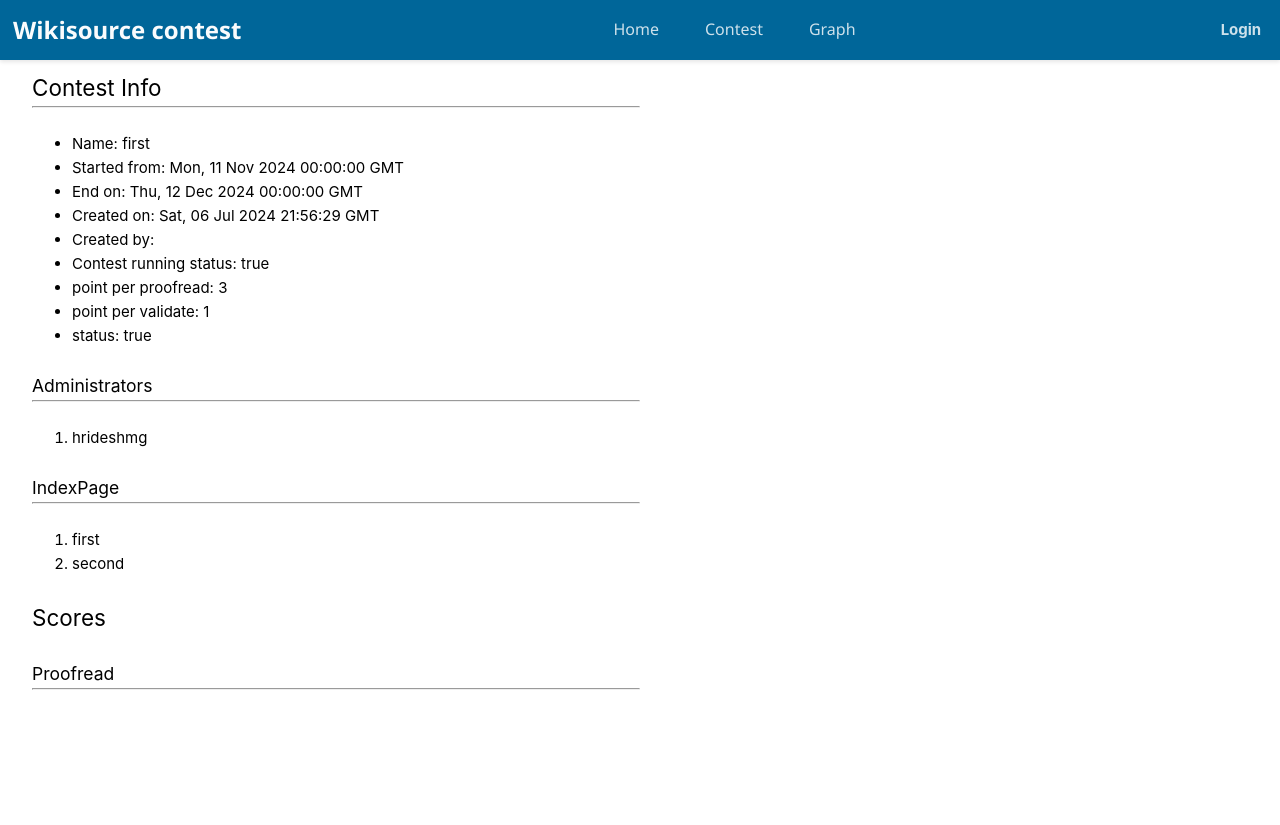
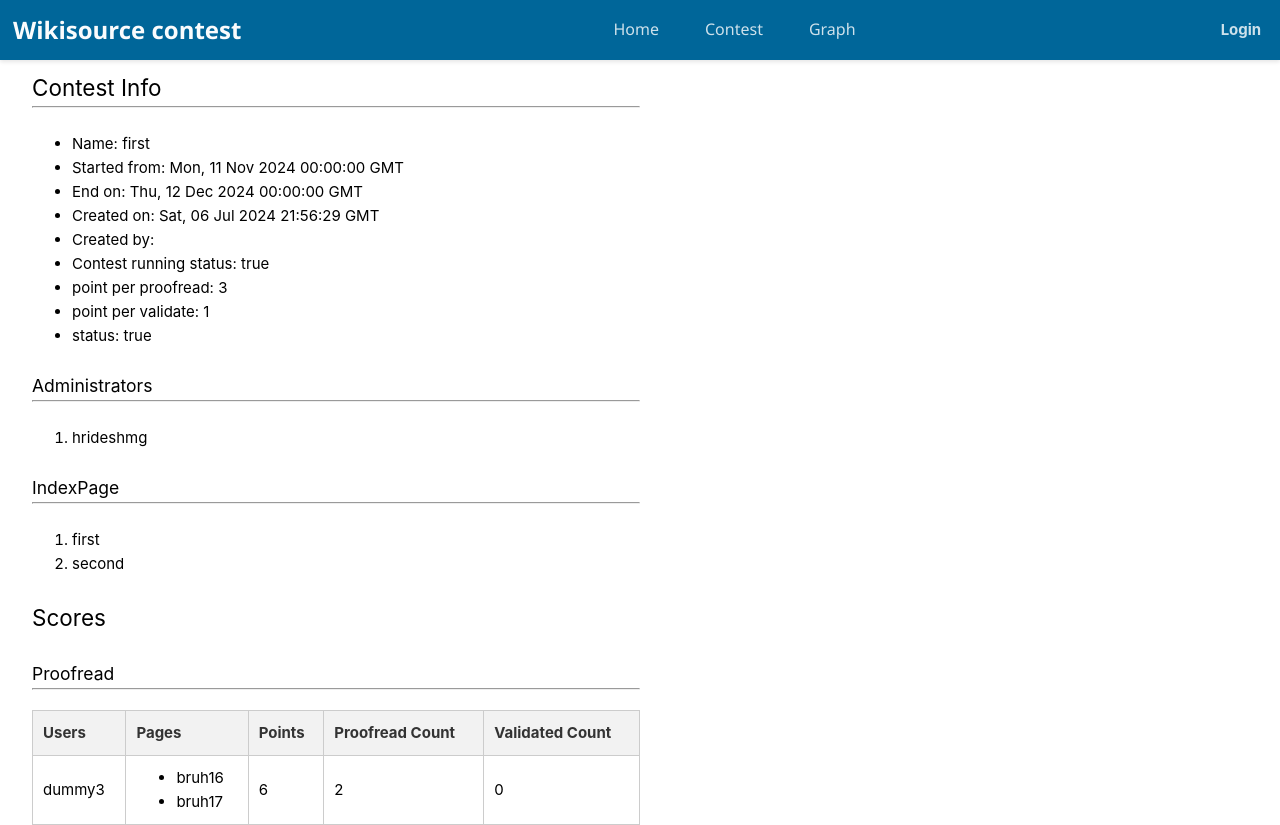
Before and after one commit to indictechcom/wscontest, a Vue app: page /Contestdetails in a window 1280 px wide. Before the commit the page ends 800 px from the top, so only its background shows below. Built offline with nearby package versions, Linux system fonts and the light colour scheme.

Commit message:
Finished details and minor changes to graph component

```diff
--- a/src/components/Contestdetails.vue
+++ b/src/components/Contestdetails.vue
@@ -48,6 +48,37 @@
     <br>
     <h3>Proofread</h3>
     <hr/>
+
+  <table id="proofread">
+  <thead>
+
+    <tr>
+      <th>Users</th>
+      <th>Pages</th>
+      <th>Points</th>
+      <th>Proofread Count</th>
+      <th>Validated Count</th>
+    </tr>
+
+  </thead>
+  <tbody>
+    <tr v-for="(user, index) in users" :key="index">
+          <td>{{ Object.keys(user)[0] }}</td>
+          <td>
+            <ul>
+              <li v-for="(page, pageIndex) in user[Object.keys(user)[0]].pages" :key="pageIndex">
+                {{ page.page_name }}
+              </li>
+            </ul>
+          </td>
+          <td>{{ user[Object.keys(user)[0]].points }}</td>
+          <td>{{ user[Object.keys(user)[0]].proofread_count }}</td>
+          <td>{{ user[Object.keys(user)[0]].validated_count }}</td>
+      </tr>
+
+  </tbody>
+
+</table>
 
 
     </div>
@@ -141,4 +172,37 @@ methods: {
   }
 
 
+  #proofread {
+  width: 100%;
+  border-collapse: collapse;
+  margin-top: 20px;
+}
+
+#proofread th {
+  background-color: #f2f2f2;
+  color: #333;
+  padding: 10px;
+  text-align: left;
+  border: 1px solid #ccc;
+}
+
+#proofread td {
+  padding: 10px;
+  text-align: left;
+  border: 1px solid #ccc;
+}
+
+#proofread thead th {
+  font-weight: bold;
+}
+
+#proofread tbody tr:nth-child(even) {
+  background-color: #f9f9f9;
+}
+
+#proofread tbody tr:hover {
+  background-color: #e0e0e0;
+}
+
+
 </style>
--- a/src/components/Graph.vue
+++ b/src/components/Graph.vue
@@ -181,7 +181,14 @@ export default {
  <template>
     <div class="graph-container">
       <div class="input-container">
-        <input v-model="graphTitle" type="text" placeholder="Enter graph title" />
+
+        <select v-model="selectedField" @change="fetch" class="form-control">
+        <option disabled value="">Select a field</option>
+        <option v-for="(field, index) in dropdownfields" :key="index" :value="field.id">
+          {{ field.name }}
+        </option>
+        </select>
+
         <button @click="fetch">Get Graph</button>
       </div>
       <div class="instr">
@@ -204,13 +211,24 @@ export default {
         xValues: ref([]),
         yValues: ref([]),
         barColors: ref([]),
-        chart: null
+        chart: null,
+        dropdownfields: ref([]),
+        selection: null
       };
     },
 
 
+  async mounted () {
+    await axios.get('')
+    .then(response => {
+      this.dropdownfields = response.data;
+    }
 
-    methods: {
+    )
+
+  },
+
+  methods: {
 
         fetch: async () => {
   try {
@@ -300,6 +318,24 @@ export default {
     max-width: 1000px;
     height: 500px;
   }
+
+
+select.form-control {
+padding: 10px;
+margin-right: 10px;
+border: 1px solid #ccc;
+border-radius: 4px;
+font-size: 16px;
+width: 100%; /* Automatically adjusts width based on content */
+  max-width: 400px;
+background-color: white; /* Background color */
+color: #555; /* Text color */
+}
+
+select.form-control:focus {
+  outline: none; /* Remove outline on focus */
+  border-color: #007bff; /* Change border color on focus */
+}
   </style>
 
 
--- a/src/components/Home.vue
+++ b/src/components/Home.vue
@@ -1,6 +1,25 @@
 <template>
-    <b>Hi</b>
+  <div>
+    <h2>Indic Wikisource Contest Tool</h2>
+    <p>
+      This tool is used to evaluate the proofreading and validation of a contest.
+    </p>
+  </div>
 </template>
+
+
+
+<style scoped>
+  h2 {
+    color: #007bff;
+  }
+
+  p {
+    font-size: 18px;
+    line-height: 1.6;
+  }
+</style>
+
 
 <script>
 export default {
--- a/src/router.js
+++ b/src/router.js
@@ -11,7 +11,7 @@ const router = createRouter({
     routes: [
         {
             path: '/',
-            name: 'home',
+            name: 'Home',
             component: Home
         },
         {
```
